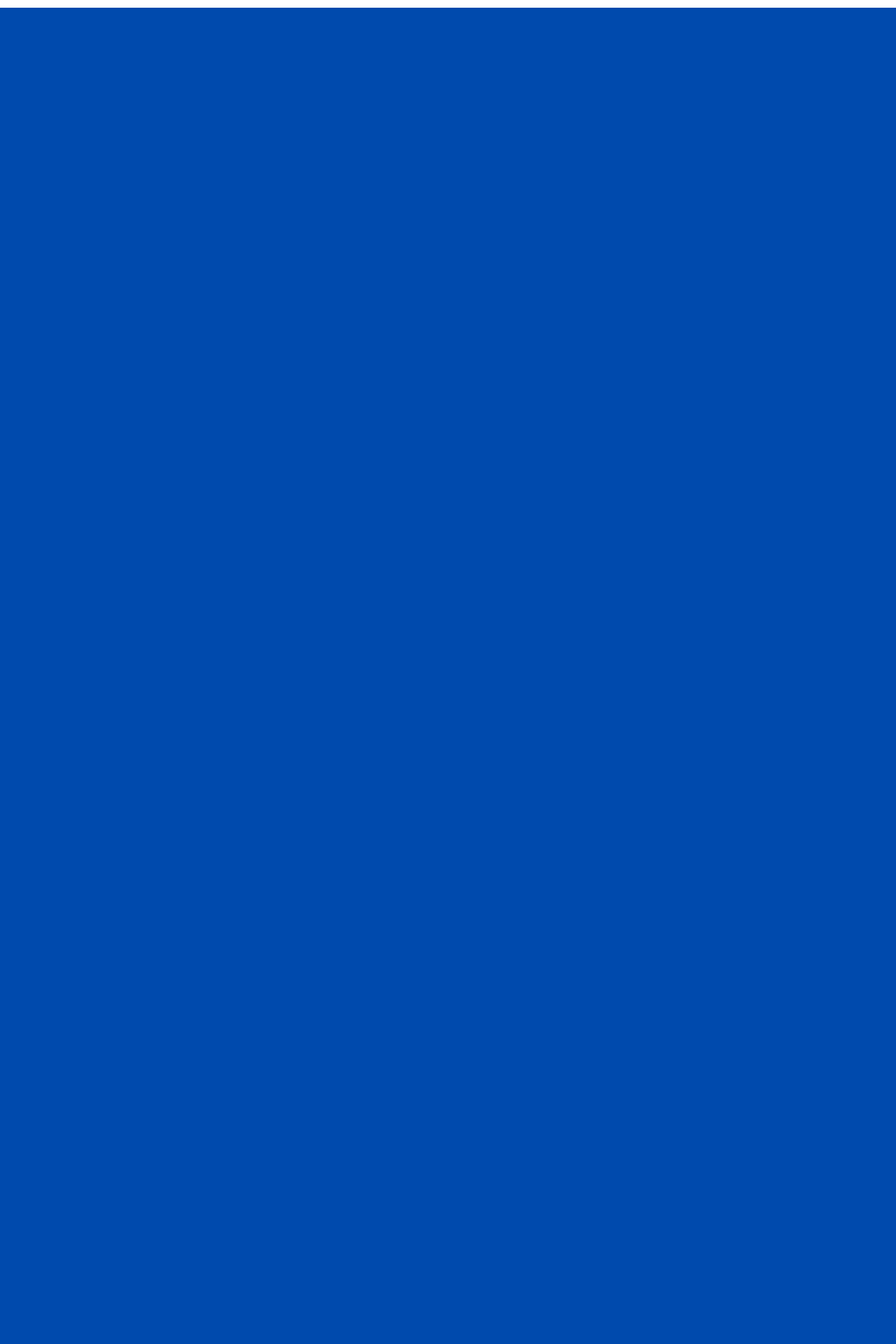
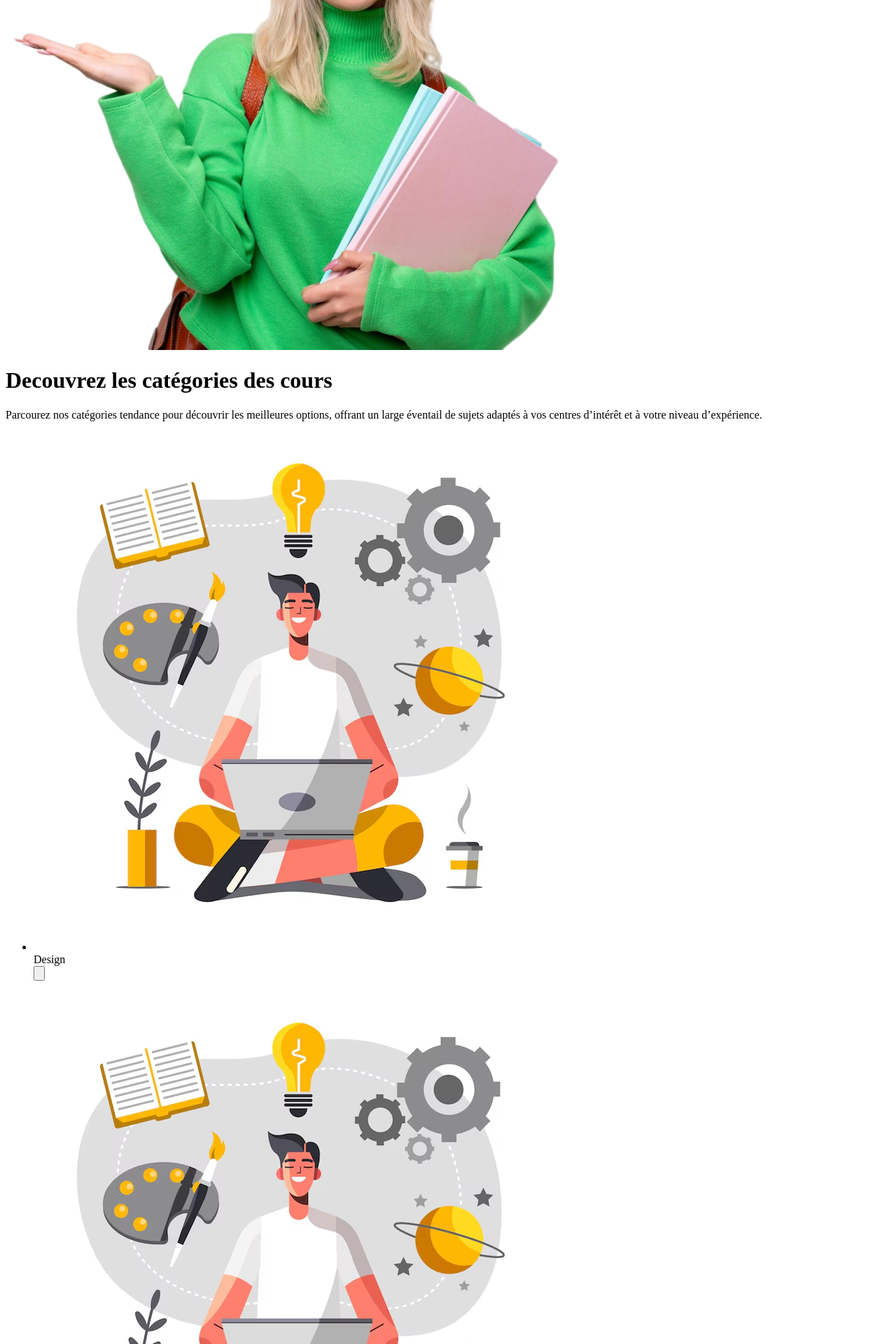
Before and after one commit to KeilaAby/cours_template, a Symfony app: template templates/home/index.html.twig in a window 1280 px wide. Shown: the part 1535-3455 px from the top of the page at 70% size. Before the commit the page ends 1546 px from the top, so only its background shows below. Run offline with Twig, Linux system fonts and the light colour scheme; the template is opened without the code that fills it, so the values that code supplies are empty; some libraries are stand-ins or nearby versions.

Commit message:
New template

```diff
--- a/assets/styles/app.css
+++ b/assets/styles/app.css
@@ -1,7 +1,10 @@
 @import "tailwindcss";
 @import url("https://fonts.googleapis.com/css2?family=Geist:wght@100..900&display=swap");
+@plugin "daisyui"{
+    themes:all
+};
 
 @theme{
     --font-base: 'Geist', sans-serif;
-    --color-primary: #0118d8;
+    --color-wecours: #004aad;
 }
--- a/package.json
+++ b/package.json
@@ -25,6 +25,7 @@
     },
     "dependencies": {
         "@tailwindcss/postcss": "^4.1.7",
+        "daisyui": "^5.0.35",
         "postcss": "^8.5.3",
         "postcss-loader": "^8.1.1",
         "tailwindcss": "^4.1.7"
--- a/templates/base.html.twig
+++ b/templates/base.html.twig
@@ -1,5 +1,5 @@
 <!DOCTYPE html>
-<html class="font-base">
+<html class="font-base" data-theme='light'>
 	<head>
 		<meta charset="UTF-8">
 		<title>
@@ -17,9 +17,9 @@
 	</head>
 	<body>
 		{# Navbar #}
-		<div class="w-full shadow-sm">
+		<div class="w-full shadow-sm fixed bg-white ">
 			<nav
-				class="relative container mx-auto p-6 bg-cyan-400">
+				class="relative container mx-auto p-4 ">
 				<!-- Flex Container For All Items -->
 				<div
 					class="flex items-center justify-between">
@@ -28,7 +28,7 @@
 						class="flex items-center space-x-20">
 						<!-- Logo -->
 						<img
-						src="{{asset('/assets/media/images/logo.jpg')}}" alt="logo_wecours" class="">
+						src="{{asset('/build/images/logo.jpg')}}" alt="logo_wecours" class="size-20 rounded-full">
 						<!-- Left Menu -->
 						<div class="hidden space-x-8 font-bold lg:flex">
 							<a href="#" class="">Cours</a>
@@ -38,9 +38,9 @@
 					</div>
 
 					<!-- Right Buttons Menu -->
-					<div class="hidden items-center space-x-6 font-bold text-grayishViolet lg:flex">
+					<div class="hidden items-center space-x-6 font-bold text-grayishViolet lg:flex ">
 						<div class="hover:text-veryDarkViolet">Se connecter</div>
-						<a href="#" class="px-8 py-3 font-bold text-white bg-primary rounded-full hover:opacity-70">S'inscrire</a>
+						<a href="#" class="px-8 py-3 font-bold text-white bg-wecours rounded-full hover:opacity-70">S'inscrire</a>
 					</div>
 
 					<!-- Hamburger Button -->
--- a/templates/home/index.html.twig
+++ b/templates/home/index.html.twig
@@ -1,28 +1,98 @@
 {% extends 'base.html.twig' %}
 
-{% block title %}Hello HomeController!{% endblock %}
+{% block title %}Hello HomeController!
+{% endblock %}
 
 {% block body %}
 	{# Hero Section #}
-    <div class="container flex flex-col-reverse mx-auto p-6 lg:flex-row">
+	<div
+		class="container pt-40 flex flex-col-reverse mx-auto p-6 lg:flex-row">
 		<!-- Content Container -->
-        <div class="flex flex-col space-y-10 mb-44 lg:mt-16 lg:w-1/2 xl:mb-52">
-          <h1 class="text-5xl text-shadow-amber-700 font-bold text-center lg:text-6xl lg:max-w-md lg:text-left">
-            More than just shorter links
+		<div class="flex flex-col space-y-10 mb-10 lg:mt-16 lg:w-1/2">
+			<h1 class="text-5xl font-bold text-center lg:text-6xl lg:max-w-lg lg:text-left">
+				Commencez à apprendre le domaine de l'IT avec des professionnels
 			</h1>
-          <p class="text-2xl text-center text-gray-400 lg:max-w-md lg:text-left">
-            Build your brand's recognition and get detailed insights on how your
-            links are performing.
+			<p class="text-xl text-center text-gray-400 lg:max-w-lg lg:text-left">
+				Notre centre de formation en informatique propose des cours en présentiel, adaptés à tous les niveaux. Dans un cadre convivial et encadré par des formateurs
+																expérimentés, vous développez des compétences pratiques en bureautique, programmation, réseaux ou maintenance. Apprenez efficacement grâce à des exercices concrets et un accompagnement personnalisé.
 			</p>
-          <div class="mx-auto lg:mx-0">
-            <a href="#" class="py-5 px-10 text-2xl font-bold text-white bg-cyan rounded-full lg:py-4 hover:opacity-70">Get Started</a>
+			<div class="mx-auto lg:mx-0 flex space-x-8 ">
+
+				<div class="w-full bg-gray-100 rounded-full flex justify-between p-1">
+					<input type="text" placeholder="Ques souhaitez-vous apprendre ?" class="px-8 w-full focus:outline-none ">
+					<a href="#" class="py-5 px-10 text-2xl font-bold text-white bg-wecours rounded-full lg:py-4 hover:opacity-70">Commencer</a>
+				</div>
+
+
 			</div>
 		</div>
 
 		<!-- Image -->
 		<div class="mb-24 mx-auto md:w-180 lg:mb-0 lg:w-1/2">
-          <img src="images/illustration-working.svg" alt="">
+			<img src="{{asset('build/images/student-1.png')}}" alt="">
 		</div>
 	</div>
 	{# End Hero Section #}
+
+	{# Categories #}
+	<div
+		class="container mx-auto bg-gray-100 p-6">
+		{# titre #}
+		<div id="title" class="space-y-4 mx-auto text-center">
+
+			<h1 class="text-3xl font-bold mx-auto">
+				Decouvrez les catégories des cours
+			</h1>
+			<p class="text-md  opacity-90 max-w-lg mx-auto">
+				Parcourez nos catégories tendance pour découvrir les meilleures options, offrant un large éventail de sujets adaptés à vos centres d’intérêt et à votre niveau d’expérience.
+			</p>
+		</div>
+		{# end titre #}
+
+		{# grille des categories #}
+		<div
+			class="mt-14 mx-auto grid grid-cols-1 gap-4 md:grid-cols-4">
+			{# card #}
+			{% for i in 0..7 %}
+      {# {% tabName = ['Design', 'Developpement', 'IT & Logiciel', 'Audio & Video', 'Mobile', 'Bureautique', 'Cybersécurité', 'Réseau'] %} #}
+				<ul class="list bg-base-100 rounded-box shadow-md">
+
+
+					<li class="list-row">
+						<div><img class="size-15 rounded-box" src="{{asset('/build/images/cat-1.png')}}"/></div>
+						<div>
+							<div class="card-title">Design</div>
+
+						</div>
+
+						<button class="btn btn-square btn-ghost">
+							<svg class="size-[1.2em]" xmlns="http://www.w3.org/2000/svg" viewbox="0 0 24 24">
+								<g stroke-linejoin="round" stroke-linecap="round" stroke-width="2" fill="none" stroke="currentColor">
+									<path d="M19 14c1.49-1.46 3-3.21 3-5.5A5.5 5.5 0 0 0 16.5 3c-1.76 0-3 .5-4.5 2-1.5-1.5-2.74-2-4.5-2A5.5 5.5 0 0 0 2 8.5c0 2.3 1.5 4.05 3 5.5l7 7Z"></path>
+								</g>
+							</svg>
+						</button>
+					</li>
+
+
+				</ul>
+				{# <div class="card bg-base-100 w-96 md:w-80 shadow-sm">
+								<figure>
+									<img src="{{asset('/build/images/cat-2.png')}}" alt="categories" class='object-contain'/>
+								</figure>
+								<div class="card-body">
+									<h2 class="card-title">Design</h2>
+									<p>A card component has a figure, a body part, and inside body there are title and actions parts</p>
+									<div class="card-actions justify-end">
+										<button class="btn btn-wecours">Buy Now</button>
+									</div>
+								</div>
+							</div> #}
+			{% endfor %}
+			{# end card #}
+		</div>
+		{# end grille des categories #}
+	</div>
+	{# End Categories #}
+
 {% endblock %}
--- a/webpack.config.js
+++ b/webpack.config.js
@@ -1,16 +1,16 @@
-const Encore = require('@symfony/webpack-encore');
+const Encore = require("@symfony/webpack-encore");
 
 // Manually configure the runtime environment if not already configured yet by the "encore" command.
 // It's useful when you use tools that rely on webpack.config.js file.
 if (!Encore.isRuntimeEnvironmentConfigured()) {
-    Encore.configureRuntimeEnvironment(process.env.NODE_ENV || 'dev');
+  Encore.configureRuntimeEnvironment(process.env.NODE_ENV || "dev");
 }
 
 Encore
   // directory where compiled assets will be stored
-    .setOutputPath('public/build/')
+  .setOutputPath("public/build/")
   // public path used by the web server to access the output path
-    .setPublicPath('/build')
+  .setPublicPath("/build")
   // only needed for CDN's or subdirectory deploy
   //.setManifestKeyPrefix('build/')
 
@@ -20,13 +20,13 @@
    * Each entry will result in one JavaScript file (e.g. app.js)
    * and one CSS file (e.g. app.css) if your JavaScript imports CSS.
    */
-    .addEntry('app', './assets/app.js')
+  .addEntry("app", "./assets/app.js")
 
   // When enabled, Webpack "splits" your files into smaller pieces for greater optimization.
   .splitEntryChunks()
 
   // enables the Symfony UX Stimulus bridge (used in assets/bootstrap.js)
-    .enableStimulusBridge('./assets/controllers.json')
+  .enableStimulusBridge("./assets/controllers.json")
 
   // will require an extra script tag for runtime.js
   // but, you probably want this, unless you're building a single-page app
@@ -48,31 +48,24 @@
   // enables hashed filenames (e.g. app.abc123.css)
   .enableVersioning(Encore.isProduction())
 
-    // configure Babel
-    // .configureBabel((config) => {
-    //     config.plugins.push('@babel/a-babel-plugin');
-    // })
+  //configure Babel
+//   .configureBabel((config) => {
+//     config.plugins.push("@babel/a-babel-plugin");
+//   })
 
   // enables and configure @babel/preset-env polyfills
   .configureBabelPresetEnv((config) => {
-        config.useBuiltIns = 'usage';
-        config.corejs = '3.38';
+    config.useBuiltIns = "usage";
+    config.corejs = "3.38";
   })
 
   // enables CSS PostLoader
   .enablePostCssLoader()
-    // .copyFiles({
-    //     from: './assets/media/images',
-
-    //     // optional target path, relative to the output dir
-    //     to: 'images/[path][name].[ext]',
-
-    //     // if versioning is enabled, add the file hash too
-    //     //to: 'images/[path][name].[hash:8].[ext]',
-
-    //     // only copy files matching this pattern
-    //     pattern: /\.(png|jpe?g|gif|svg|webp|ico)$/
-    // })
+  .copyFiles({
+    from: "./assets/media/images",
+    to: "images/[path][name].[ext]",
+    pattern: /\.(png|jpe?g|gif|svg|webp|ico)$/,
+  });
 
 // enables Sass/SCSS support
 //.enableSassLoader()
@@ -89,6 +82,5 @@
 
 // uncomment if you're having problems with a jQuery plugin
 //.autoProvidejQuery()
-;
 
 module.exports = Encore.getWebpackConfig();
```
Also changed, not shown: assets/media/images/cat-1.png (added), assets/media/images/cat-2.png (added), assets/media/images/student-1.png (added), package-lock.json. Lines whose indentation alone changed are shown as unchanged.
